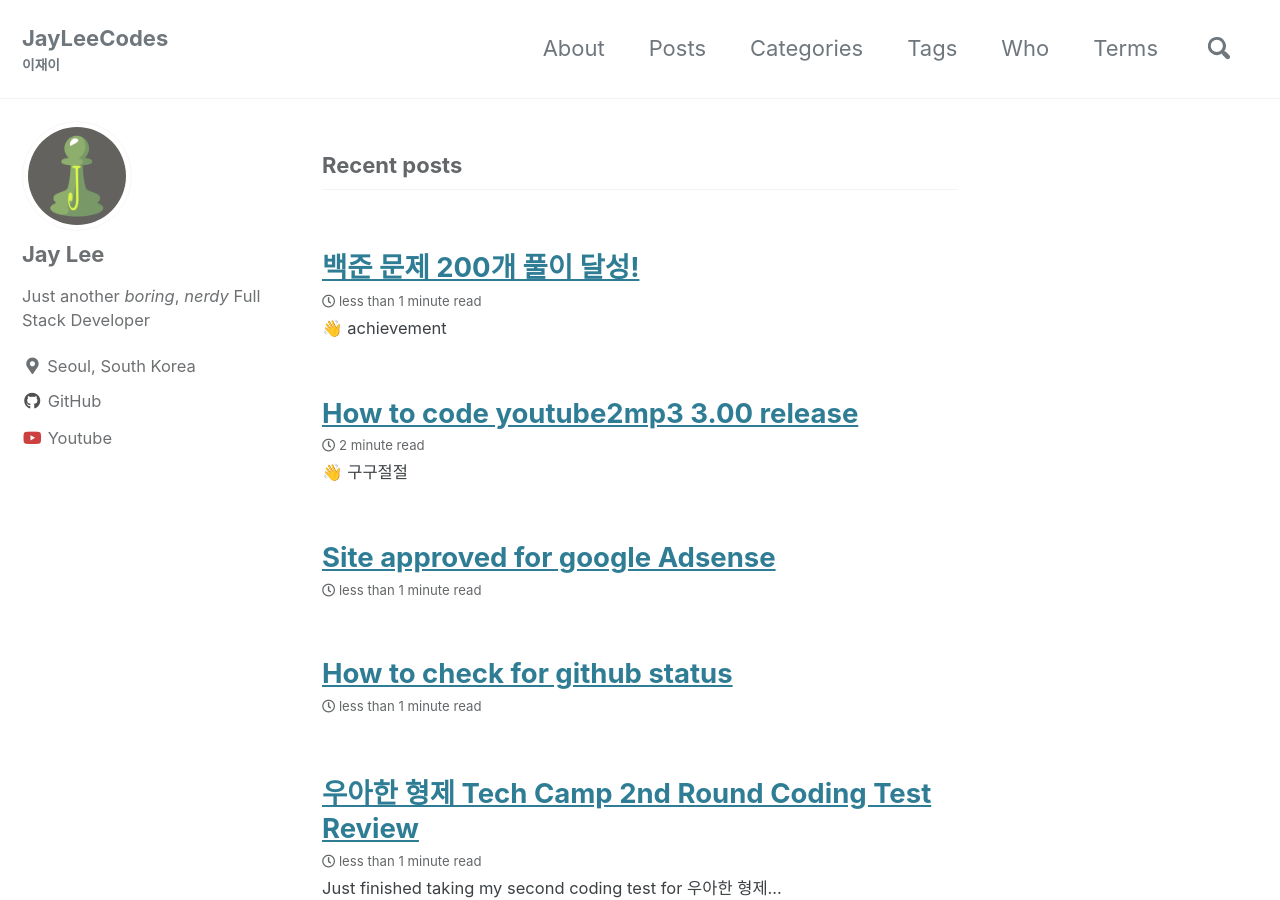
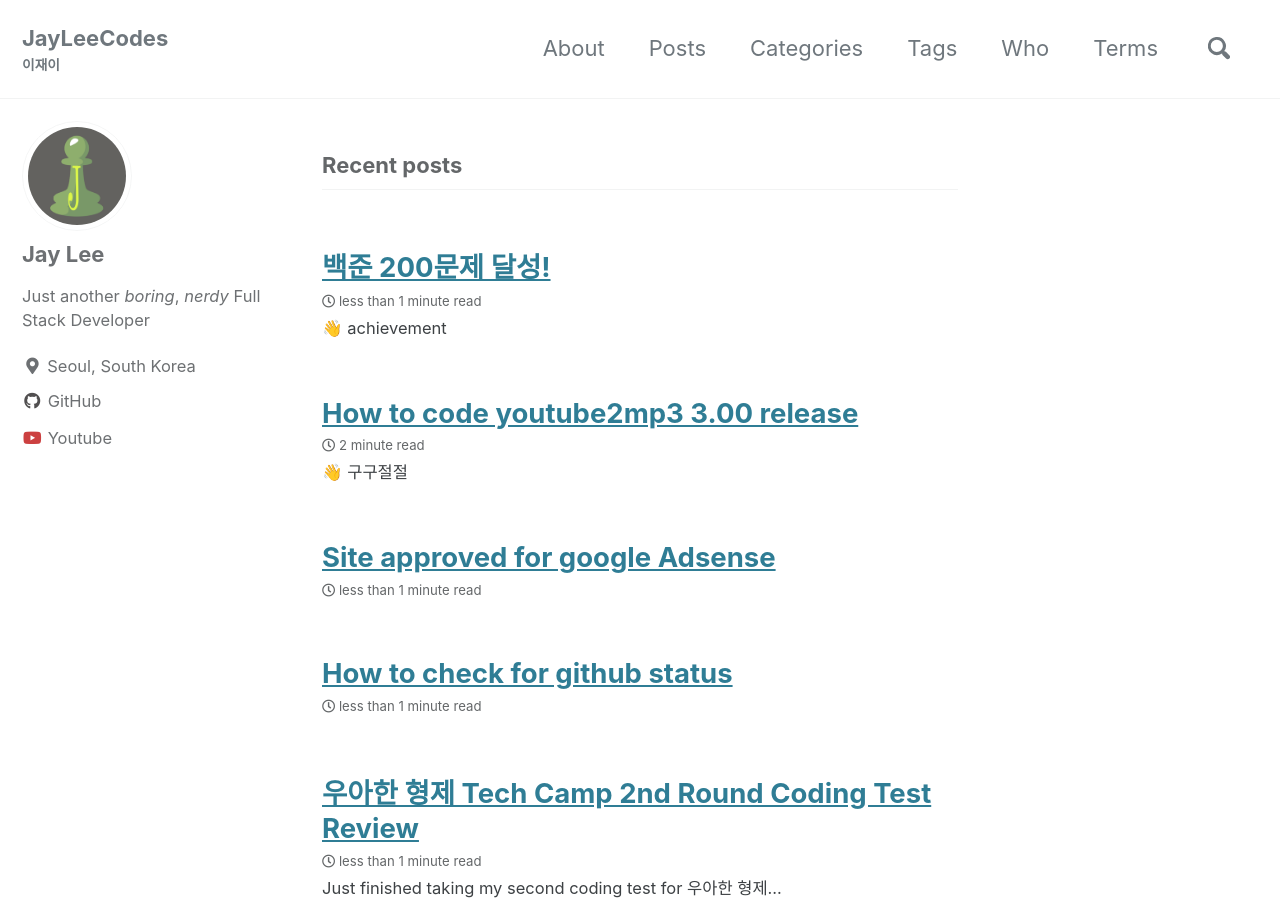
Before and after one commit to jinlee487/jinlee487.github.io, a Jekyll site: the page built from index.html, in a window 1280 px wide and 900 px high. Built offline with Jekyll 4.4.1, drawn with Linux system fonts in a browser that asks for light colours; cached includes are drawn as plain includes; the list of posts is cut into pages by our own code.

Commit message:
백준 알고리즘 포스팅 1

```diff
--- a/_posts/2021-06-04-baekjoon-first-post.md
+++ b/_posts/2021-06-04-baekjoon-first-post.md
@@ -1,5 +1,5 @@
 ---
-title: "백준 문제 200개 풀이 달성!"
+title: "백준 200문제 달성!"
 categories:
   - Algorithm
 tags:
```
